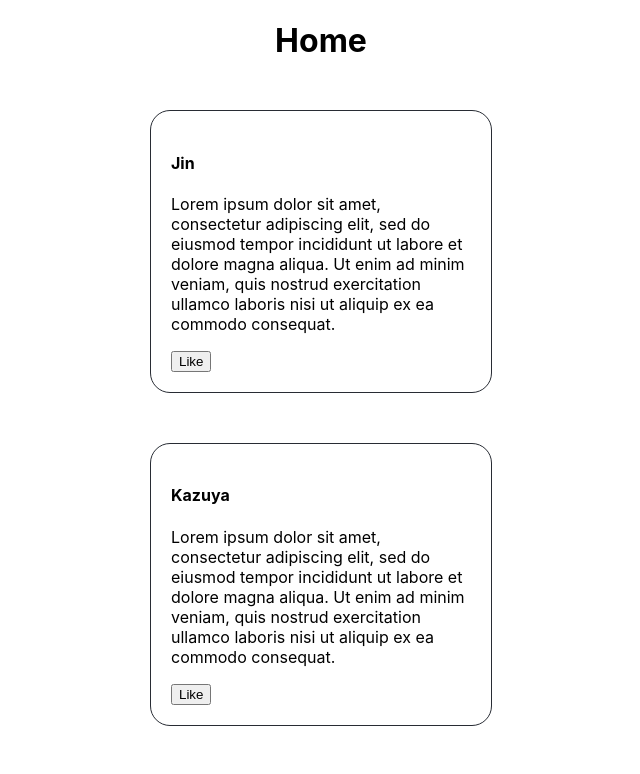
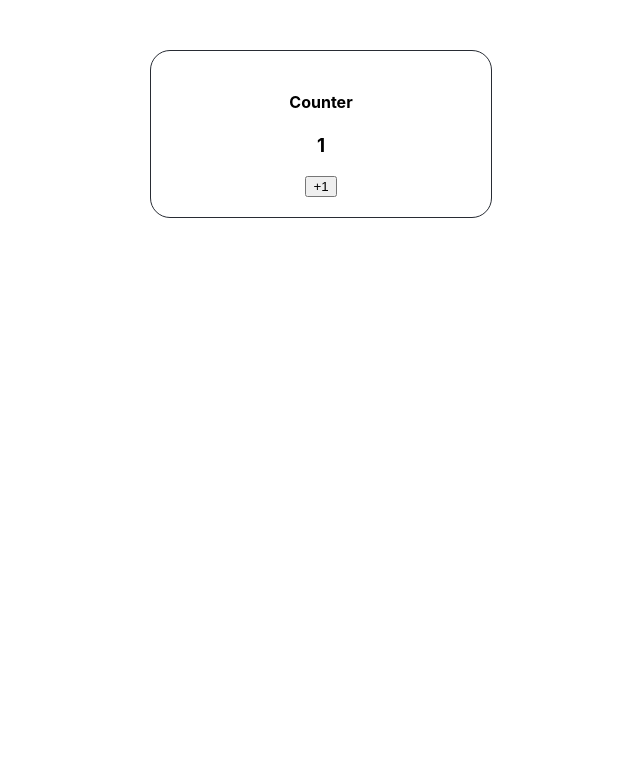
Before and after one commit to painteyes/react-test, a React (Create React App) app: page / in a window 1280 px wide. Shown: the top 774 px of the page, without its empty margins (319-959 px from the left). Built offline with nearby package versions, Linux system fonts and the light colour scheme.

Commit message:
Create Counter class component

```diff
--- a/src/App.css
+++ b/src/App.css
@@ -45,3 +45,12 @@
   width: 300px;
   text-align: left;
 }
+
+.Counter {
+  border: 1px solid #282c34;
+  border-radius: 20px;
+  margin: 50px auto;
+  padding: 20px;
+  width: 300px;
+  text-align: center;
+}
--- a/src/App.js
+++ b/src/App.js
@@ -2,6 +2,7 @@ import logo from './logo.svg';
 import './App.css';
 import Button from './components/Button';
 import Post from './components/Post';
+import Counter from './components/Counter';
 
 
 function App() {
@@ -23,7 +24,7 @@ function App() {
         </a> *
       </header> */}
 
-      <header>
+      {/* <header>
         <h1>Home</h1>
       </header>
       <body>
@@ -31,7 +32,9 @@ function App() {
         <Post author='Kazuya'/>
         <Post author='Heihachi'/>
         <Post author='Yoshimitsu'/>
-      </body>
+      </body> */}
+
+      <Counter/>
 
     </div>
   );
--- /dev/null
+++ b/src/components/Counter.js
@@ -0,0 +1,39 @@
+import React from "react"
+
+
+// Class Component
+class Counter extends React.Component {
+    state = {
+        count: 1
+    }
+
+    // Not recommended
+    // Modifies state directly without using the current state,
+    // which can lead to synchronization issues and inconsistent rendering
+    _incrementCount = () => {
+        this.setState({
+            count: this.state.count + 1
+        });
+    }
+
+    // Recommended
+    // Returns an object that represents the updated state
+    incrementCount = () => {
+        this.setState(prevState => ({
+            count: prevState.count + 1
+        }));
+    };
+
+    render() {
+        return (
+            <div className="Counter">
+                <h4>Counter</h4>
+                <h3>{this.state.count}</h3>
+                <button onClick={this.incrementCount}>+1</button>
+            </div>
+        )
+    }
+}
+
+
+export default Counter
```
